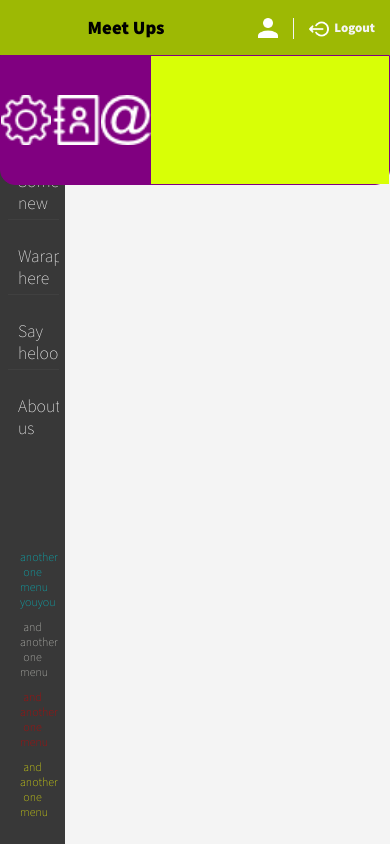
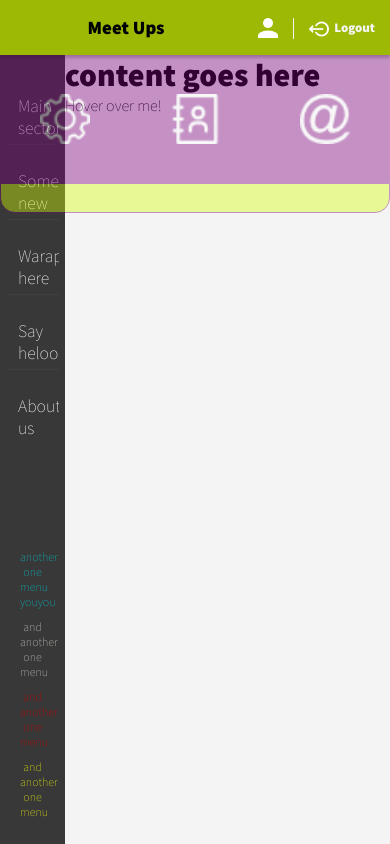
Before and after one commit to p33t00/adminka, a plain HTML site: page index.html in a window 390 px wide. Drawn offline with Linux system fonts and the light colour scheme.

Commit message:
Top icon menu succsessful

```diff
--- a/index.html
+++ b/index.html
@@ -10,6 +10,7 @@
 <div class="container">
 	<header class="top-head col-12">
 			<div class="head-left">
+			<div>
 				<a href="#">
 					<div>
 						<img src="img/settings.png">
@@ -28,7 +29,8 @@
 						<span>E-MAIL</span>
 					</div>
 				</a>
-			<div class="horizontal-menu-trigger"></div>
+			</div>
+			<div id="horizontal-menu-trigger"></div>
 			</div>
 			<div class="head-right">
 				<div id="user">
--- a/main.css
+++ b/main.css
@@ -136,16 +136,16 @@ margin: 0;
 .head-left {
 	float: left;
 }
-.head-left > a {
+.head-left a {
 	display: table-cell;
 	vertical-align: middle;
 	height: 100%;
 }
-.head-left > a div {
+.head-left a div {
 	width: 50px;
 	display: block;
 }
-.head-left > a img {
+.head-left a img {
 	margin: 0 auto;
 	display: block;
 	width: 25px;
@@ -153,7 +153,6 @@ margin: 0;
 }
 .head-left a:hover img {
 	margin: 0 auto;
-	/*padding: 5px*/
 	width: 20px;
 	height: 20px;
 }
@@ -215,8 +214,6 @@ nav a:last-child div {
 
 
 
-
-
 /*nav div:last-child {
 	border-bottom: none;
 }*/
@@ -245,7 +242,6 @@ nav a:last-child div {
 	text-align: center;
 	width: 100%;
 }
-
 .color-link ul li {
 	padding: 5px 0;
 }
@@ -282,31 +278,39 @@ nav a:last-child div {
 /****************/
 /*	TOP MENU	*/
 /****************/
-	.head-left > a img {
-	    width: 50px;
-	    height: 50px;
-	}
 	.head-left {
 	    position: absolute;
 	    top: 55px;
 	    left: 0px;
-	    width: 100%;
+	    width: inherit;
+	}
+	.head-left a img {
+	    width: 50px;
+	    height: 50px;
+	}
+	.head-left > div {
 	    background-color: purple;
+	    opacity: 0.4;
+	    display: table;
+        width: inherit;
+	}
+	#horizontal-menu-trigger {
+		background-color: #d8ff06;
+		display: inline-block;
+		width: 100%;
+		height: 30px;
 	    border: 1px solid purple;
 	    border-radius: 0 0 15px 15px;
 	}
-	.horizontal-menu-trigger {
-		background-color: #d8ff06;
-		display: table-row;
-		width: 100%;
-		height: 30px;
-	}
-	.head-left > a {
+	.head-left a {
 	    padding: 10% 0;
 	}
 	.head-left a:hover img {
 	    width: 40px;
 	    height: 40px;
 	}
+	.head-left a div {
+	    margin: 0 auto;
+	}
 /*	TOP MENU END	*/
 }
```
